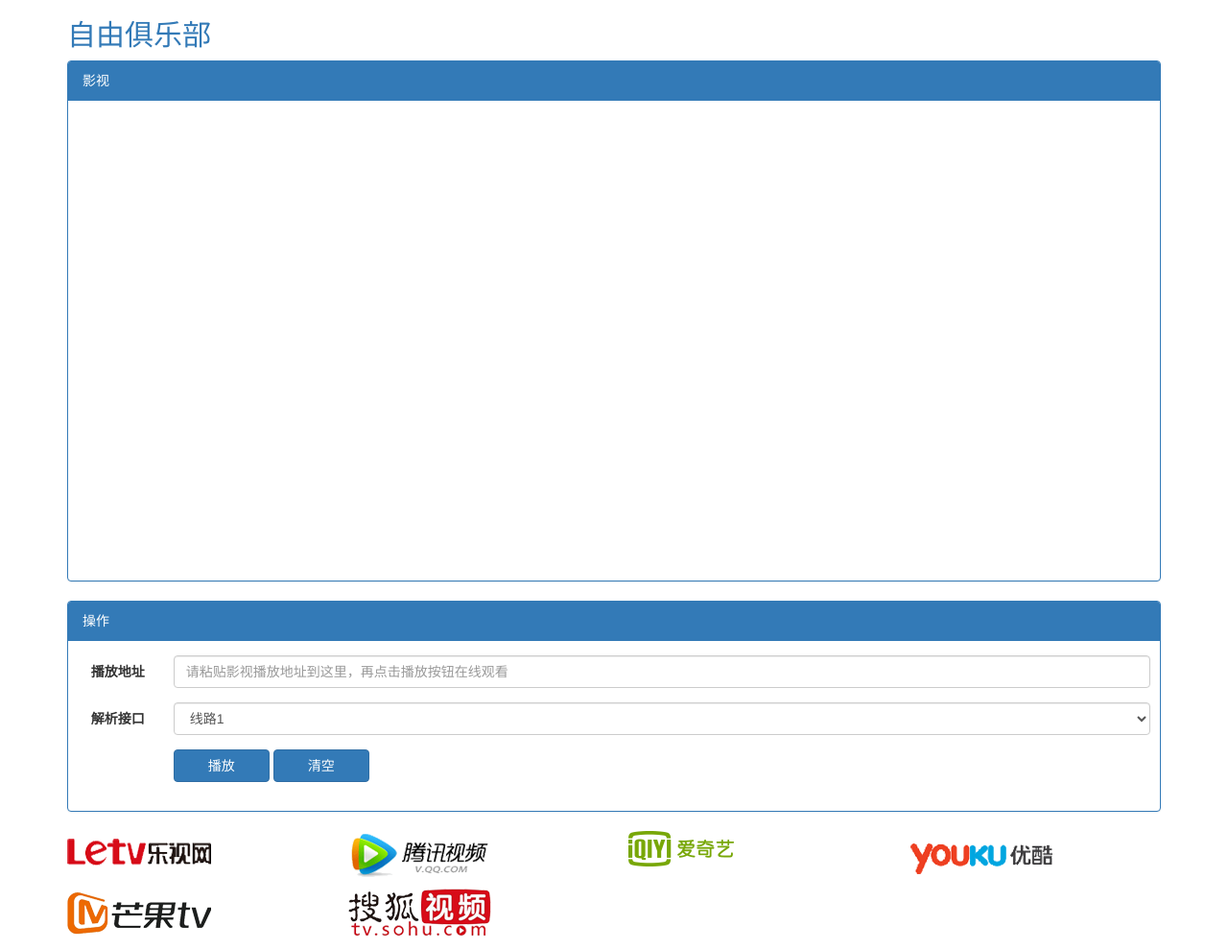
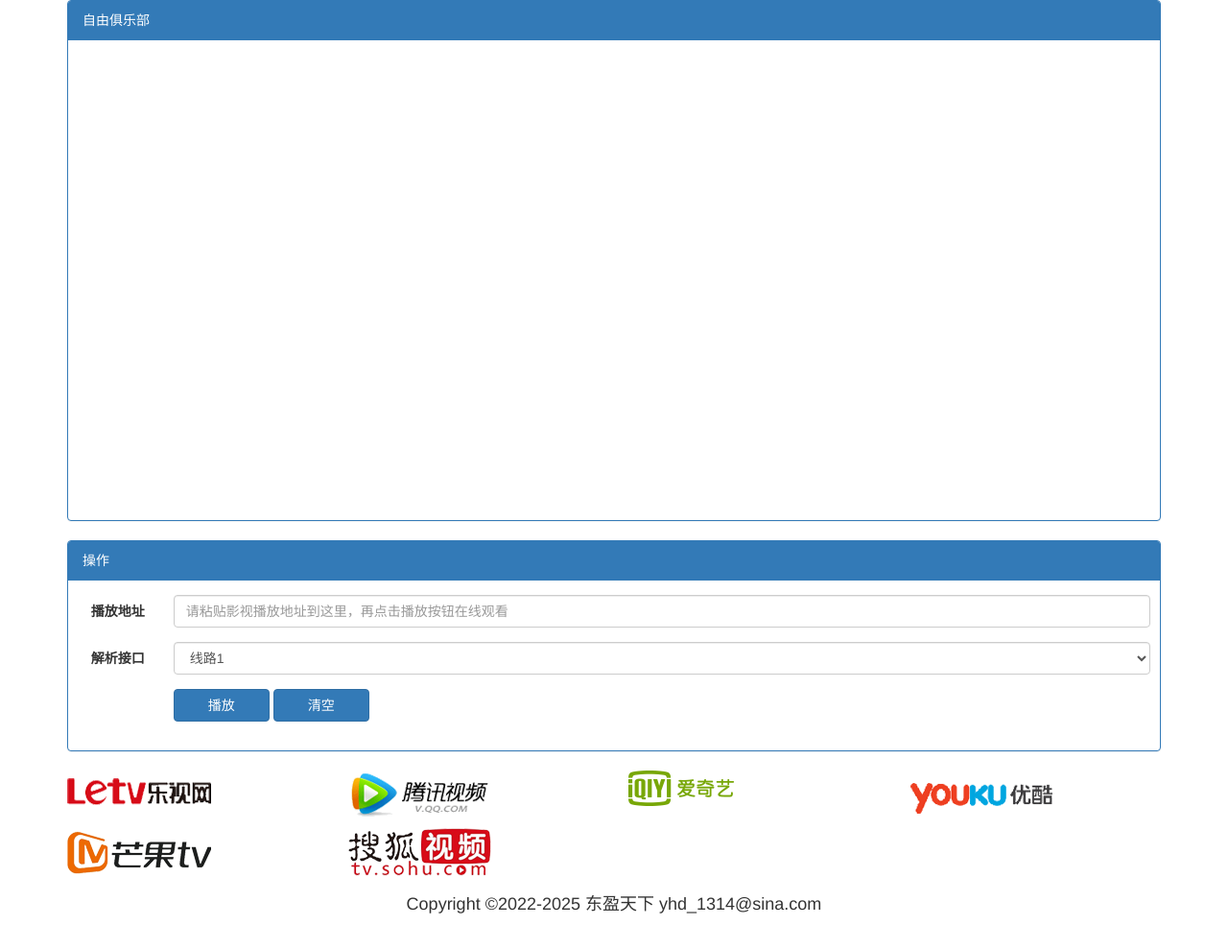
Before and after one commit to FreeClub/mov.github.io, a plain HTML site: page index.html in a window 1280 px wide. Shown: the top 989 px of the page at 96% size. After the commit the page ends 963 px from the top, so only its background shows below. Drawn offline with Linux system fonts and the light colour scheme.

Commit message:
Update index.html

```diff
--- a/index.html
+++ b/index.html
@@ -11,9 +11,9 @@
 
 <body>
     <div class="container">
-        <h2 class="text-primary">自由俱乐部</h2>
+        <!--<h2 class="text-primary">自由俱乐部</h2>-->
         <div class="panel panel-primary">
-            <div class="panel-heading">影视</div>
+            <div class="panel-heading">自由俱乐部</div>
             <div id="l1" class="panel-body" style="width:auto;height:500px;">
             </div>
             <div id="a1"></div>
```
